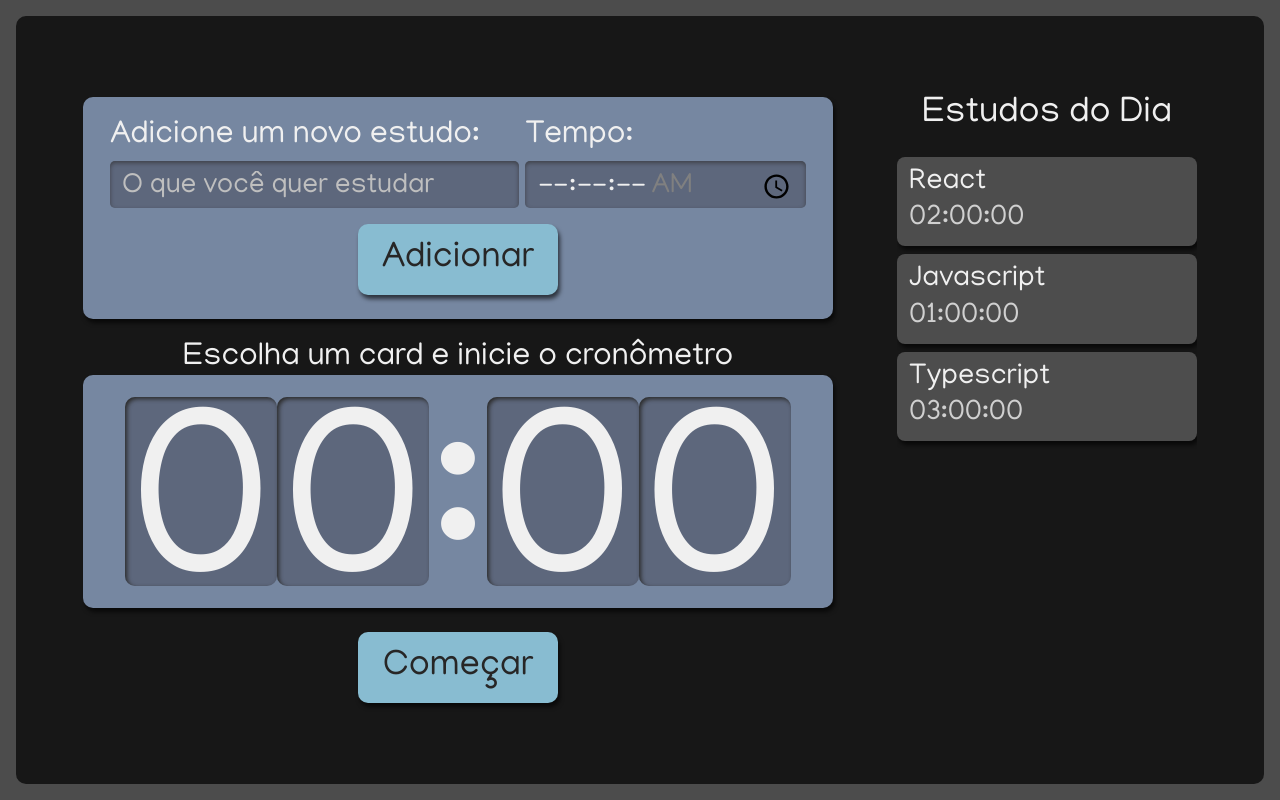
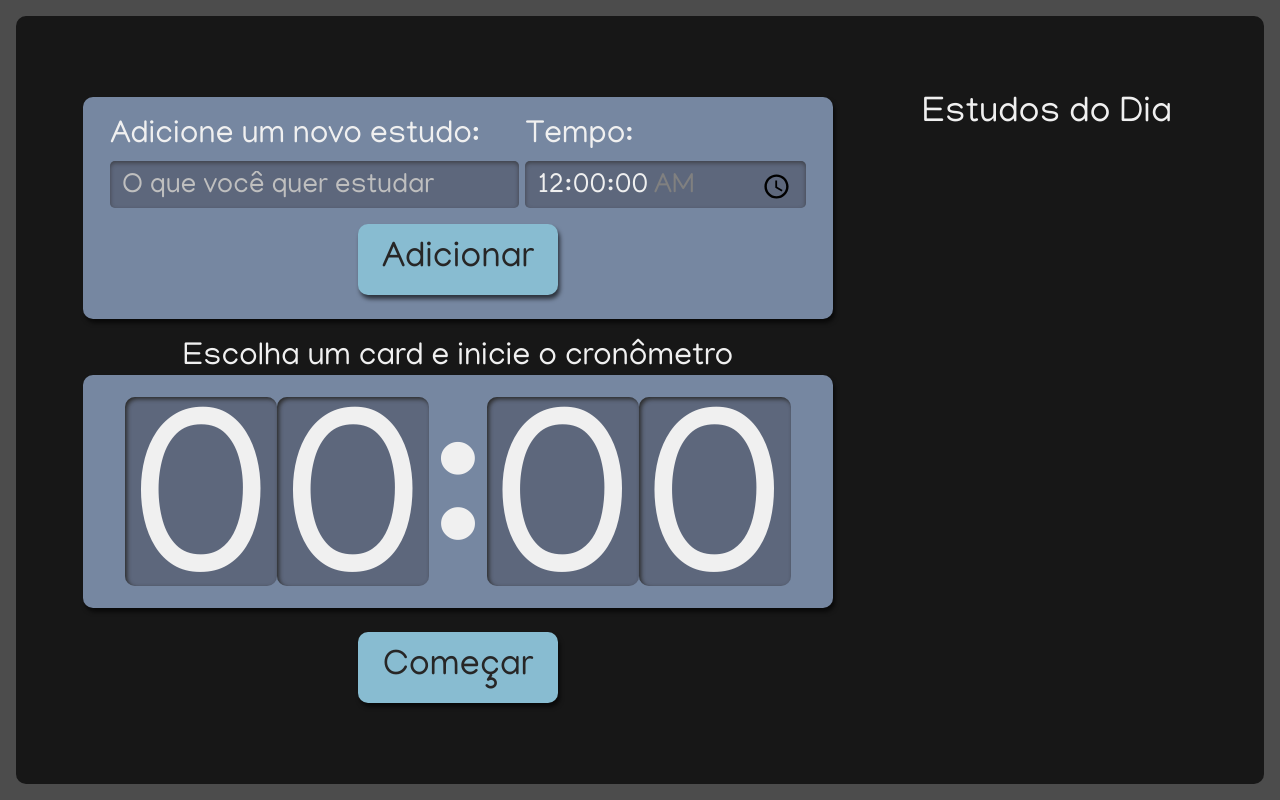
Before and after one commit to joaoMarinho94/alura-studies, a React (Create React App) app: page / in a window 1280 px wide. Built offline with nearby package versions, Linux system fonts and the light colour scheme.

Commit message:
feat: create new task

```diff
--- a/package.json
+++ b/package.json
@@ -14,6 +14,7 @@
     "react-dom": "^18.2.0",
     "react-scripts": "5.0.1",
     "typescript": "^4.7.4",
+    "uuid": "^8.3.2",
     "web-vitals": "^2.1.4"
   },
   "scripts": {
@@ -41,6 +42,7 @@
     ]
   },
   "devDependencies": {
+    "@types/uuid": "^8.3.4",
     "sass": "^1.54.5",
     "typescript-plugin-css-modules": "^3.4.0"
   }
--- a/src/components/Button/index.tsx
+++ b/src/components/Button/index.tsx
@@ -1,17 +1,15 @@
-import React, {ReactNode} from "react";
-import styles from './button.module.scss'
+import React, { ReactNode } from "react";
+import styles from "./button.module.scss";
 
-interface Props{
-  children: ReactNode
+interface Props {
+  children: ReactNode;
+  type?: "button" | "submit" | "reset" | undefined;
 }
 
 export class Button extends React.Component<Props> {
+  render() {
+    const { children, type } = this.props;
 
-  render() {
-   return (
-      <button className={styles.button}>
-        {this.props.children}
-      </button>
-    )
- }
+    return <button type={type} className={styles.button}>{children}</button>;
+  }
 }
--- a/src/components/Form/index.tsx
+++ b/src/components/Form/index.tsx
@@ -1,17 +1,43 @@
-import React from "react";
+import React, { FormEvent } from "react";
+import { v4 as uuidv4 } from "uuid";
+
+import { ITask } from "../../types/task";
 import { Button } from "../Button";
-import styles from './form.module.scss'
+import styles from "./form.module.scss";
 
-export class Form extends React.Component {
+interface Props {
+  setTasks: React.Dispatch<React.SetStateAction<ITask[]>>;
+}
+
+export class Form extends React.Component<Props> {
+  state = {
+    task: "",
+    time: "00:00",
+  };
+
+  handleNewTask(e: FormEvent<HTMLFormElement>) {
+    e.preventDefault();
+
+    this.props.setTasks((prevState) => [
+      ...prevState,
+      { ...this.state, selected: false, completed: false, id: uuidv4() },
+    ]);
+    this.setState({ task: "", time: "00:00" });
+  }
+
   render() {
     return (
-      <form className={styles.newTask} action="">
+      <form className={styles.newTask} onSubmit={this.handleNewTask.bind(this)}>
         <div className={styles.inputContainer}>
           <label htmlFor="task">Adicione um novo estudo:</label>
           <input
             type="text"
             name="task"
             id="task"
+            value={this.state.task}
+            onChange={(e) =>
+              this.setState({ ...this.state, task: e.target.value })
+            }
             placeholder="O que você quer estudar"
             required
           />
@@ -25,12 +51,16 @@ export class Form extends React.Component {
             max="01:30:00"
             name="time"
             id="time"
+            value={this.state.time}
+            onChange={(e) =>
+              this.setState({ ...this.state, time: e.target.value })
+            }
             placeholder="o Que você quer estudar"
             required
           />
         </div>
 
-        <Button >Adicionar</Button>
+        <Button type="submit">Adicionar</Button>
       </form>
     );
   }
--- a/src/components/List/index.tsx
+++ b/src/components/List/index.tsx
@@ -1,23 +1,16 @@
-import Item from './Item';
-import styles from './list.module.scss'
+import { ITasks } from "../../types/task";
+import Item from "./Item";
+import styles from "./list.module.scss";
 
-export default function List() {
-  const tasks = [
-    {
-      task: "React",
-      time: "02:00:00",
-    },
-    { task: "Javascript", time: "01:00:00" },
-    { task: "Typescript", time: "03:00:00" },
-  ];
 
+export default function List({ tasks }: ITasks) {
   return (
     <aside className={styles.listTasks}>
       <h2>Estudos do Dia</h2>
 
       <ul>
         {tasks.map((item, index) => (
-          <Item key={index} {...item}/>
+          <Item key={index} {...item} />
         ))}
       </ul>
     </aside>
--- a/src/components/pages/App.tsx
+++ b/src/components/pages/App.tsx
@@ -1,10 +1,20 @@
-import Cronometer from '../Cronometer';
-import { Form } from '../Form';
-import List from '../List';
-import styles from './app.module.scss'
+import { useState } from "react";
+import { ITask} from "../../types/task";
+import Cronometer from "../Cronometer";
+import { Form } from "../Form";
+import List from "../List";
+import styles from "./app.module.scss";
 
 function App() {
-  return <div className={styles.AppStyle}><Form/> <Cronometer/> <List/></div>;
+  const [tasks, setTasks] = useState([] as ITask[]);
+
+  return (
+    <div className={styles.AppStyle}>
+      <Form setTasks={setTasks} />
+      <List tasks={tasks} />
+      <Cronometer />
+    </div>
+  );
 }
 
 export default App;
--- /dev/null
+++ b/src/types/task.ts
@@ -0,0 +1,11 @@
+export interface ITask {
+  task: string;
+  time: string;
+  selected: boolean
+  completed: boolean
+  id: string
+}
+
+export interface ITasks {
+  tasks: ITask[];
+}
```
Also changed, not shown: src/components/List/Item/index.tsx (+3 -6 lines), 1 other file (tests, documents, lock files or other folders).
